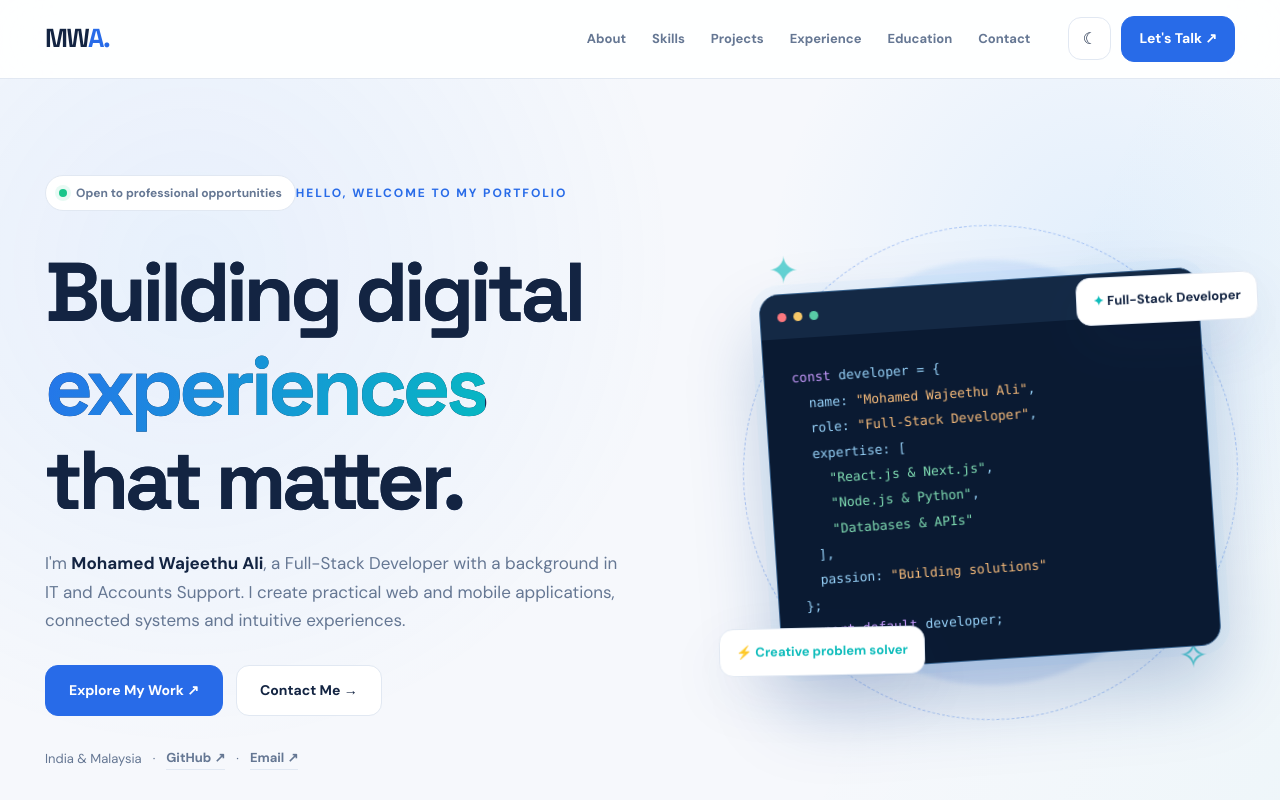
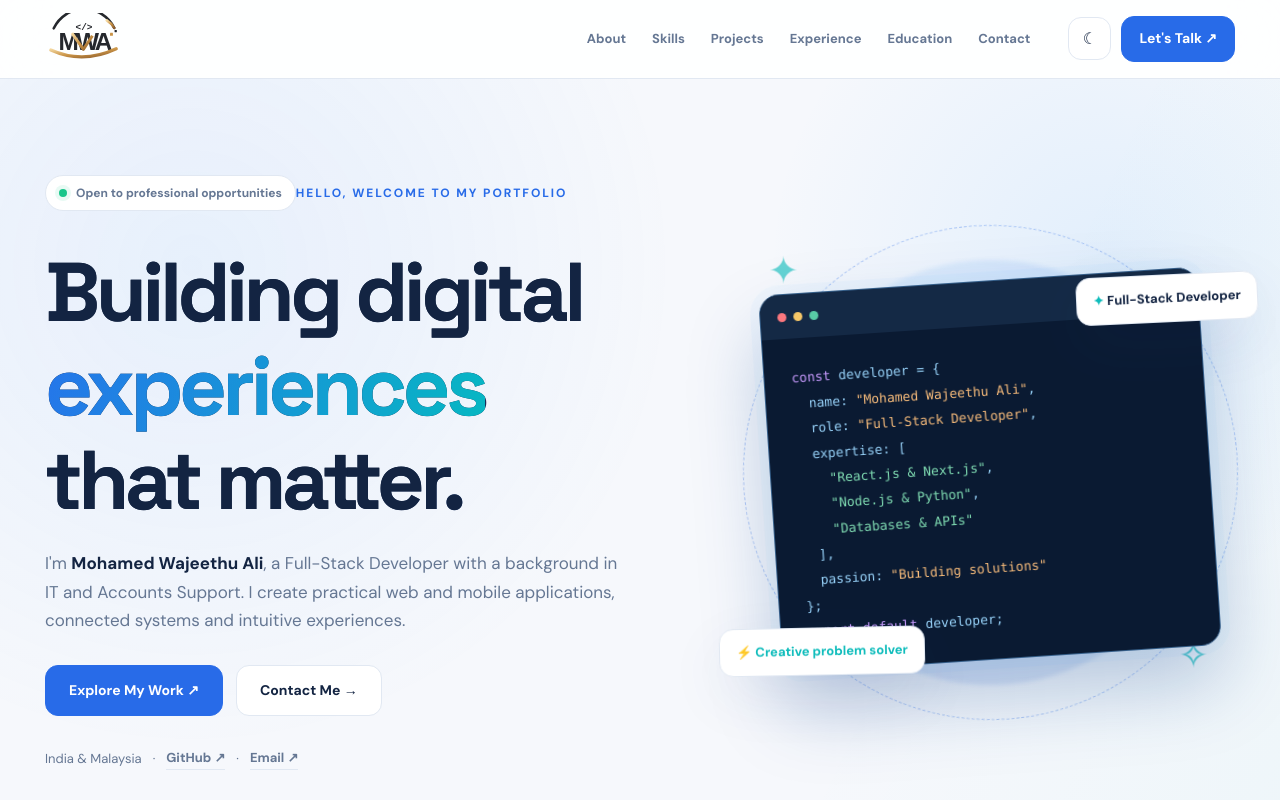
Before and after one commit to wajisumiliya/portfolio-2026, a React (Vite) app: page / in a window 1280 px wide. Shown: the top 800 px of the page. Built offline with nearby package versions, Linux system fonts and the light colour scheme.

Commit message:
Use MWA logo in navigation

```diff
--- a/src/App.jsx
+++ b/src/App.jsx
@@ -5,4 +5,4 @@ function Skills(){return groups.map(([symbol,title,items])=><article className="
 export default function App(){const[theme,setTheme]=useState(()=>{const saved=localStorage.getItem('portfolio-theme');return saved|| (matchMedia('(prefers-color-scheme:dark)').matches?'dark':'light')});const[open,setOpen]=useState(false);
 useEffect(()=>{document.documentElement.dataset.theme=theme;localStorage.setItem('portfolio-theme',theme)},[theme]);
 useEffect(()=>{const host=document.getElementById('skillsGrid');if(host){const root=document.createElement('div');root.className='react-skills-grid';host.replaceWith(root);import('react-dom/client').then(({createRoot})=>createRoot(root).render(<Skills/>))}const els=[...document.querySelectorAll('.reveal')];if(!('IntersectionObserver'in window)){els.forEach(el=>el.classList.add('visible'));return}const observer=new IntersectionObserver(entries=>entries.forEach(entry=>{if(entry.isIntersecting){entry.target.classList.add('visible');observer.unobserve(entry.target)}}),{threshold:.1});els.forEach(el=>observer.observe(el));return()=>observer.disconnect()},[]);
-return <><header className="topbar"><div className="container nav"><a className="brand" href="#home">MW<i>A.</i></a><nav className={'navlinks'+(open?' open':'')} aria-label="Main navigation">{['About','Skills','Projects','Experience','Education','Contact'].map(label=><a key={label} href={'#'+label.toLowerCase()} onClick={()=>setOpen(false)}>{label}</a>)}</nav><div className="nav-actions"><button className="iconbtn" onClick={()=>setTheme(t=>t==='dark'?'light':'dark')} aria-label="Toggle dark and light modes">{theme==='dark'?'☀':'☾'}</button><a className="button small" href="#contact">Let's Talk ↗</a><button className="iconbtn menu" onClick={()=>setOpen(v=>!v)} aria-label="Open navigation" aria-expanded={open}>☰</button></div></div></header><main dangerouslySetInnerHTML={{__html:content}}/><footer className="footer"><div className="container footer-grid"><span>© 2026 Mohamed Wajeethu Ali. Crafted with care.</span><span><a href="https://github.com/wajisumiliya" target="_blank" rel="noopener noreferrer">GitHub ↗</a> &nbsp; · &nbsp; <a href="#home">Back to Top ↑</a></span></div></footer></>}
+return <><header className="topbar"><div className="container nav"><a className="brand" href="#home" aria-label="MWA home"><img src="/mwa-logo.svg" alt="MWA developer logo" style={{height:52,width:78,objectFit:"contain",display:"block"}} /></a><nav className={'navlinks'+(open?' open':'')} aria-label="Main navigation">{['About','Skills','Projects','Experience','Education','Contact'].map(label=><a key={label} href={'#'+label.toLowerCase()} onClick={()=>setOpen(false)}>{label}</a>)}</nav><div className="nav-actions"><button className="iconbtn" onClick={()=>setTheme(t=>t==='dark'?'light':'dark')} aria-label="Toggle dark and light modes">{theme==='dark'?'☀':'☾'}</button><a className="button small" href="#contact">Let's Talk ↗</a><button className="iconbtn menu" onClick={()=>setOpen(v=>!v)} aria-label="Open navigation" aria-expanded={open}>☰</button></div></div></header><main dangerouslySetInnerHTML={{__html:content}}/><footer className="footer"><div className="container footer-grid"><span>© 2026 Mohamed Wajeethu Ali. Crafted with care.</span><span><a href="https://github.com/wajisumiliya" target="_blank" rel="noopener noreferrer">GitHub ↗</a> &nbsp; · &nbsp; <a href="#home">Back to Top ↑</a></span></div></footer></>}
```
